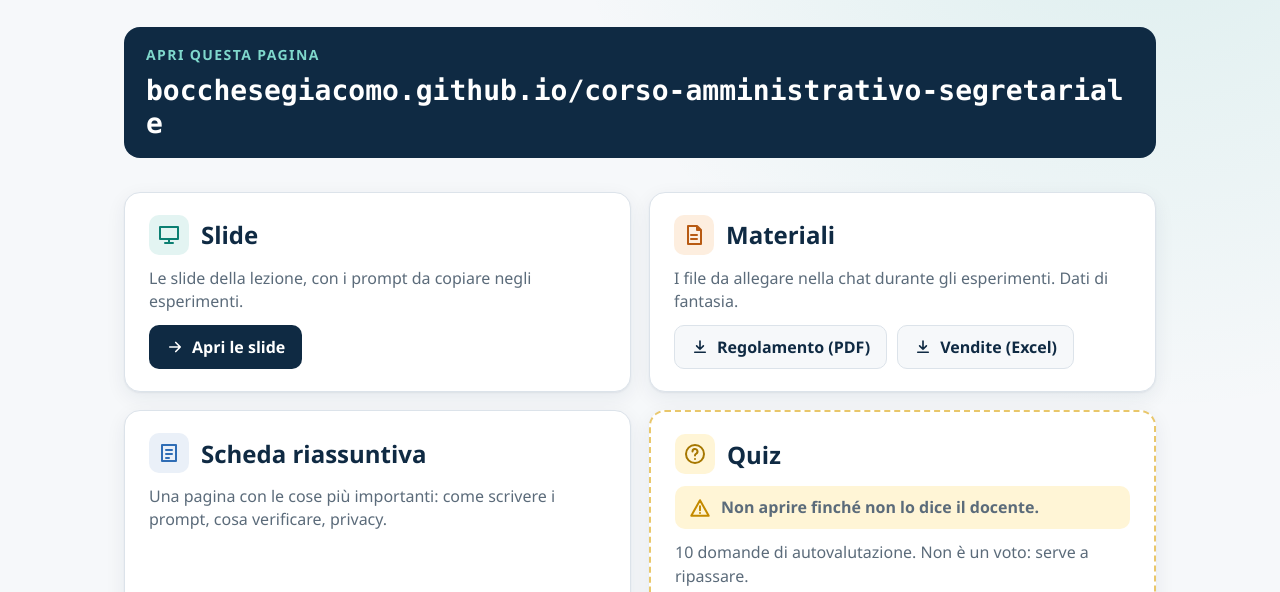
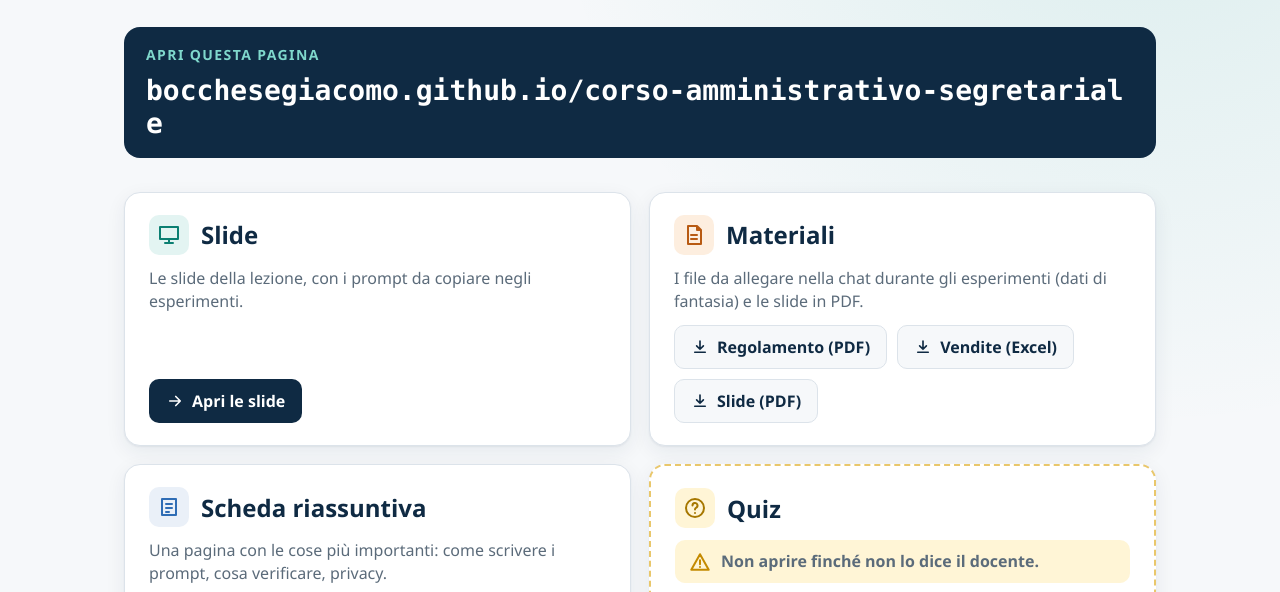
Before and after one commit to BoccheseGiacomo/corso-amministrativo-segretariale, a plain HTML site: page index.html in a window 1280 px wide. Shown: the part 181-773 px from the top of the page. Drawn offline with Linux system fonts and the light colour scheme.

Commit message:
Slide in PDF tra i materiali della pagina d'ingresso
Co-Authored-By: Claude Opus 5.5 <noreply@anthropic.com>

```diff
--- a/index.html
+++ b/index.html
@@ -90,10 +90,11 @@
 
     <section class="card c-mat">
       <h2><svg class="ic" viewBox="0 0 24 24"><path d="M6 3h9l4 4v14H6z M15 3v4h4 M9 12h6M9 16h6"/></svg>Materiali</h2>
-      <p>I file da allegare nella chat durante gli esperimenti. Dati di fantasia.</p>
+      <p>I file da allegare nella chat durante gli esperimenti (dati di fantasia) e le slide in PDF.</p>
       <div class="btns">
         <a class="btn btn-soft dl" href="materiali/regolamento_segreteria_occhialeria_dolomiti.pdf" download target="_blank" rel="noopener"><svg viewBox="0 0 24 24"><path d="M12 4v11 M7.5 10.5L12 15l4.5-4.5 M5 19h14"/></svg>Regolamento (PDF)</a>
         <a class="btn btn-soft dl" href="materiali/vendite_occhialeria_dolomiti.xlsx" download target="_blank" rel="noopener"><svg viewBox="0 0 24 24"><path d="M12 4v11 M7.5 10.5L12 15l4.5-4.5 M5 19h14"/></svg>Vendite (Excel)</a>
+        <a class="btn btn-soft dl" href="materiali/slide_ai_gestione_documentale.pdf" download target="_blank" rel="noopener"><svg viewBox="0 0 24 24"><path d="M12 4v11 M7.5 10.5L12 15l4.5-4.5 M5 19h14"/></svg>Slide (PDF)</a>
       </div>
     </section>
 
```
Also changed, not shown: 1 other file.
